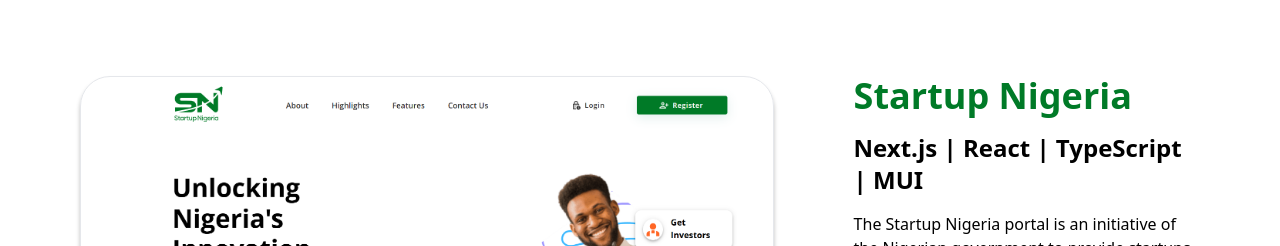
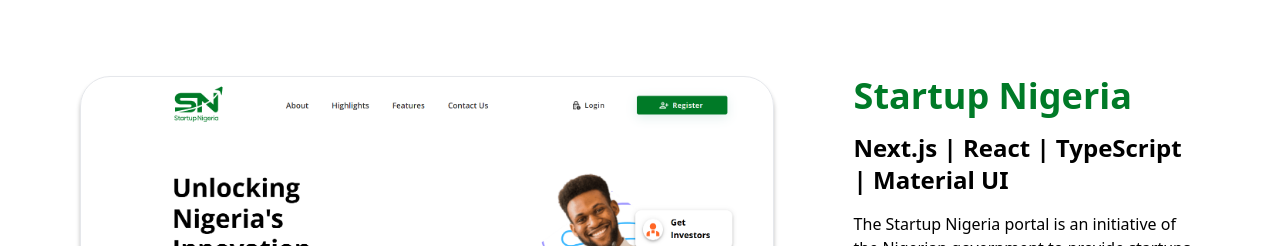
Before and after one commit to sadiq-i-umar/portfolio, a Next.js app: page / in a window 1280 px wide. Shown: the part 846-1092 px from the top of the page. Built offline with nearby package versions, Linux system fonts and the light colour scheme.

Commit message:
update: Use MUI full name

```diff
--- a/app/page.tsx
+++ b/app/page.tsx
@@ -87,7 +87,7 @@
             {
               screenshot: 'startup-nigeria.png',
               name: 'Startup Nigeria',
-              tools: ['Next.js', 'React', 'TypeScript', 'MUI'],
+              tools: ['Next.js', 'React', 'TypeScript', 'Material UI'],
               description:
                 'The Startup Nigeria portal is an initiative of the Nigerian government to provide startups with a platform where they can expose themselves to opportunities in the startup ecosystem. It is a mutli user application with not only startups but also venture capitalists, angel investors, and A.I.Is (Accelerators, Innovation Hubs, and Incubators)',
               color: '#007A27',
```
